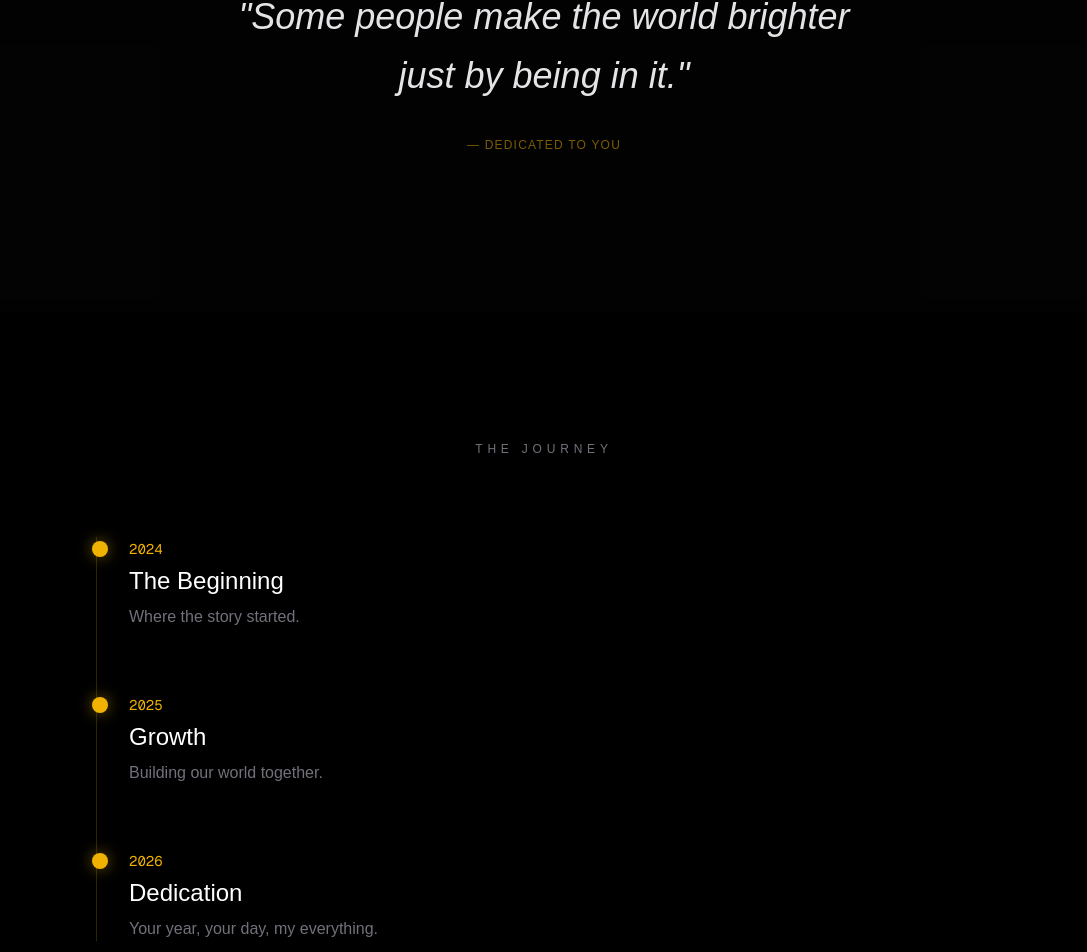
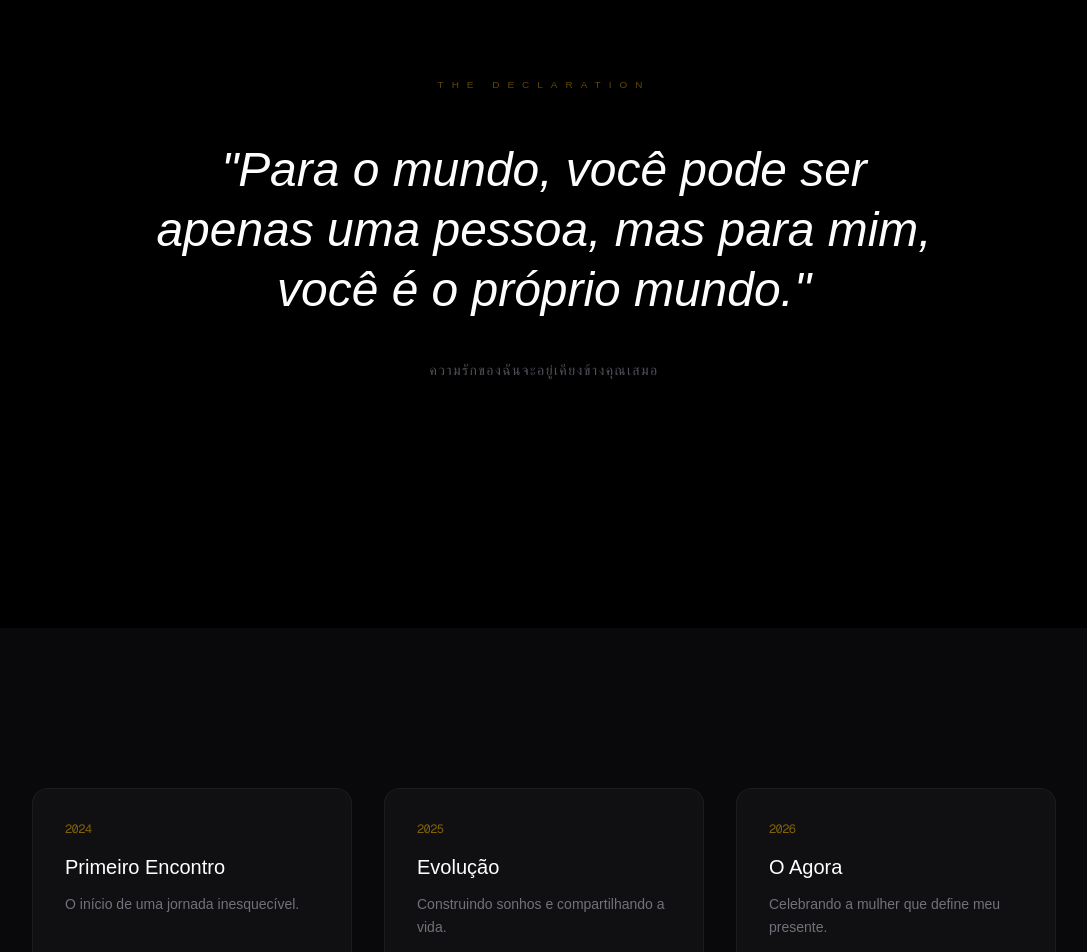
Before and after one commit to vn-24k/kannika-tribute, a Next.js app: page / in a window 1280 px wide. Shown: the part 972-1924 px from the top of the page, without its empty margins (96-1183 px from the left). Built offline with nearby package versions, Linux system fonts and the light colour scheme.

Commit message:
🏆 WORLD CLASS: Interactive timeline and scroll-based declarations

```diff
--- a/src/components/layout/Quotes.tsx
+++ b/src/components/layout/Quotes.tsx
@@ -1,15 +1,28 @@
 "use client";
-import { Reveal } from "../animations/Reveal";
+import { motion, useScroll, useTransform } from "framer-motion";
+import { useRef } from "react";
 
-export const Quotes = () => (
-  <section className="py-40 px-6 flex flex-col items-center justify-center bg-zinc-950/30">
-    <Reveal>
-      <blockquote className="max-w-2xl text-center">
-        <p className="text-2xl md:text-4xl font-light italic text-zinc-200 leading-relaxed">
-          "Some people make the world brighter just by being in it."
+export const Quotes = () => {
+  const container = useRef(null);
+  const { scrollYProgress } = useScroll({
+    target: container,
+    offset: ["start end", "end start"]
+  });
+
+  const opacity = useTransform(scrollYProgress, [0, 0.5, 1], [0, 1, 0]);
+  const scale = useTransform(scrollYProgress, [0, 0.5, 1], [0.8, 1, 0.8]);
+
+  return (
+    <section ref={container} className="h-screen flex items-center justify-center bg-black">
+      <motion.div style={{ opacity, scale }} className="max-w-4xl px-10 text-center">
+        <h2 className="text-yellow-500/40 text-[10px] tracking-[0.8em] uppercase mb-12">The Declaration</h2>
+        <p className="text-3xl md:text-5xl font-extralight text-white leading-tight italic">
+          "Para o mundo, você pode ser apenas uma pessoa, mas para mim, você é o próprio mundo."
         </p>
-        <footer className="mt-8 text-yellow-500/50 tracking-widest text-xs uppercase">— Dedicated to You</footer>
-      </blockquote>
-    </Reveal>
-  </section>
-);
+        <p className="mt-10 text-zinc-600 text-sm tracking-widest font-light">
+          ความรักของฉันจะอยู่เคียงข้างคุณเสมอ
+        </p>
+      </motion.div>
+    </section>
+  );
+};
--- a/src/components/layout/Timeline.tsx
+++ b/src/components/layout/Timeline.tsx
@@ -1,26 +1,30 @@
 "use client";
-import { Reveal } from "../animations/Reveal";
+import { motion } from "framer-motion";
 
 const milestones = [
-  { year: "2024", title: "The Beginning", desc: "Where the story started." },
-  { year: "2025", title: "Growth", desc: "Building our world together." },
-  { year: "2026", title: "Dedication", desc: "Your year, your day, my everything." }
+  { year: "2024", title: "Primeiro Encontro", desc: "O início de uma jornada inesquecível." },
+  { year: "2025", title: "Evolução", desc: "Construindo sonhos e compartilhando a vida." },
+  { year: "2026", title: "O Agora", desc: "Celebrando a mulher que define meu presente." }
 ];
 
 export const Timeline = () => (
-  <section className="py-32 px-10 bg-black/50">
-    <Reveal><h2 className="text-zinc-500 text-xs tracking-[0.4em] uppercase text-center mb-20">The Journey</h2></Reveal>
-    <div className="max-w-4xl mx-auto border-l border-yellow-500/20 pl-8 space-y-16">
-      {milestones.map((m, i) => (
-        <div key={i} className="relative">
-          <div className="absolute -left-[37px] top-1 w-4 h-4 rounded-full bg-yellow-500 shadow-[0_0_15px_rgba(234,179,8,0.5)]" />
-          <Reveal delay={i * 0.2}>
-            <span className="text-yellow-500 font-mono text-sm">{m.year}</span>
-            <h3 className="text-2xl text-white mt-1">{m.title}</h3>
-            <p className="text-zinc-500 mt-2">{m.desc}</p>
-          </Reveal>
-        </div>
-      ))}
+  <section className="py-40 px-6 bg-zinc-950">
+    <div className="max-w-5xl mx-auto">
+      <div className="grid grid-cols-1 md:grid-cols-3 gap-8">
+        {milestones.map((m, i) => (
+          <motion.div
+            key={i}
+            whileHover={{ y: -10 }}
+            className="p-8 rounded-2xl bg-white/[0.03] border border-white/5 hover:border-yellow-500/30 transition-colors group"
+          >
+            <span className="text-yellow-500 font-mono text-xs tracking-tighter block mb-4 opacity-50 group-hover:opacity-100 transition-opacity">
+              {m.year}
+            </span>
+            <h3 className="text-xl text-white font-medium mb-3">{m.title}</h3>
+            <p className="text-zinc-500 text-sm leading-relaxed">{m.desc}</p>
+          </motion.div>
+        ))}
+      </div>
     </div>
   </section>
 );
```
